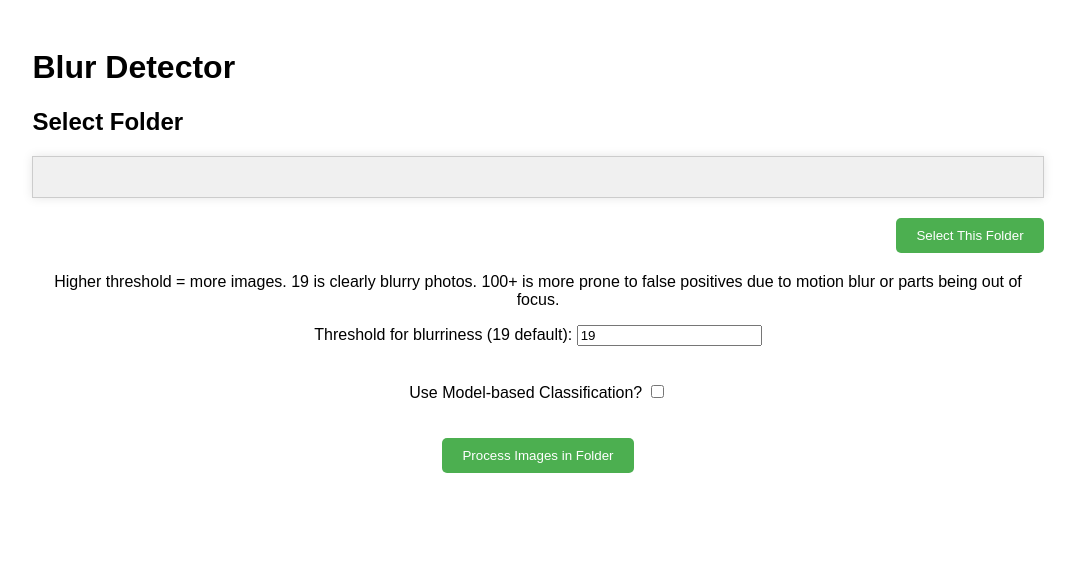
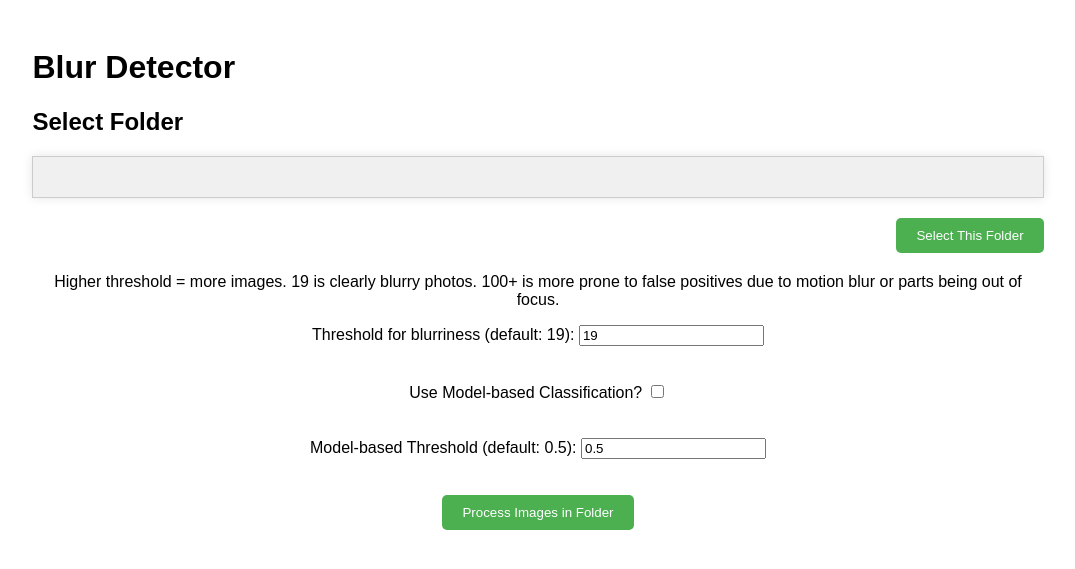
Before and after one commit to jacobm85/bulk-blur-detection, a Flask app: page / in a window 1280 px wide. Shown: the top 569 px of the page, without its empty margins (102-1177 px from the left). Run offline with Flask 3, Linux system fonts and the light colour scheme; some libraries are stand-ins or nearby versions.

Commit message:
Update index.html

```diff
--- a/templates/index.html
+++ b/templates/index.html
@@ -88,13 +88,18 @@
             <input type="hidden" name="source_folder" id="source_folder"> <!-- Hidden input to pass the selected folder -->
             <div>
                 <p>Higher threshold = more images. 19 is clearly blurry photos. 100+ is more prone to false positives due to motion blur or parts being out of focus.</p>
-                <label for="threshold">Threshold for blurriness (19 default):</label>
+                <label for="threshold">Threshold for blurriness (default: 19):</label>
                 <input type="text" name="threshold" id="threshold" value="19">
             </div>
             <br><br>
             <div>
                 <label for="modelbased">Use Model-based Classification?</label>
                 <input type="checkbox" name="modelbased" id="modelbased" value="True">
+            </div>
+            <br><br>
+            <div>
+                <label for="model_threshold">Model-based Threshold (default: 0.5):</label>
+                <input type="text" name="model_threshold" id="model_threshold" value="0.5">
             </div>
             <br><br>
             <button type="submit">Process Images in Folder</button>
```
